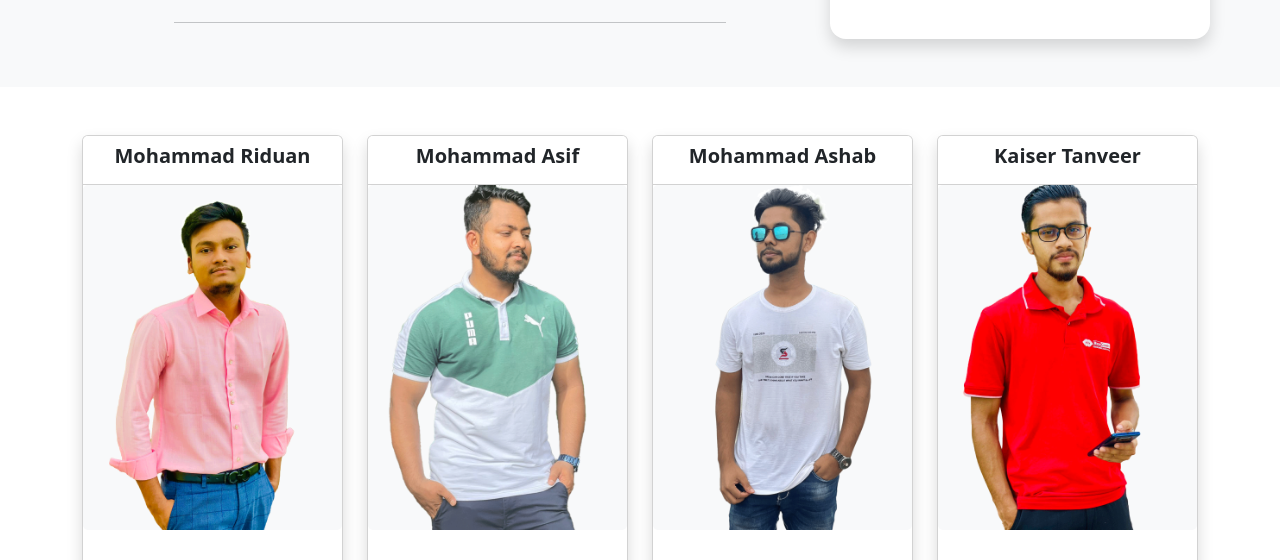
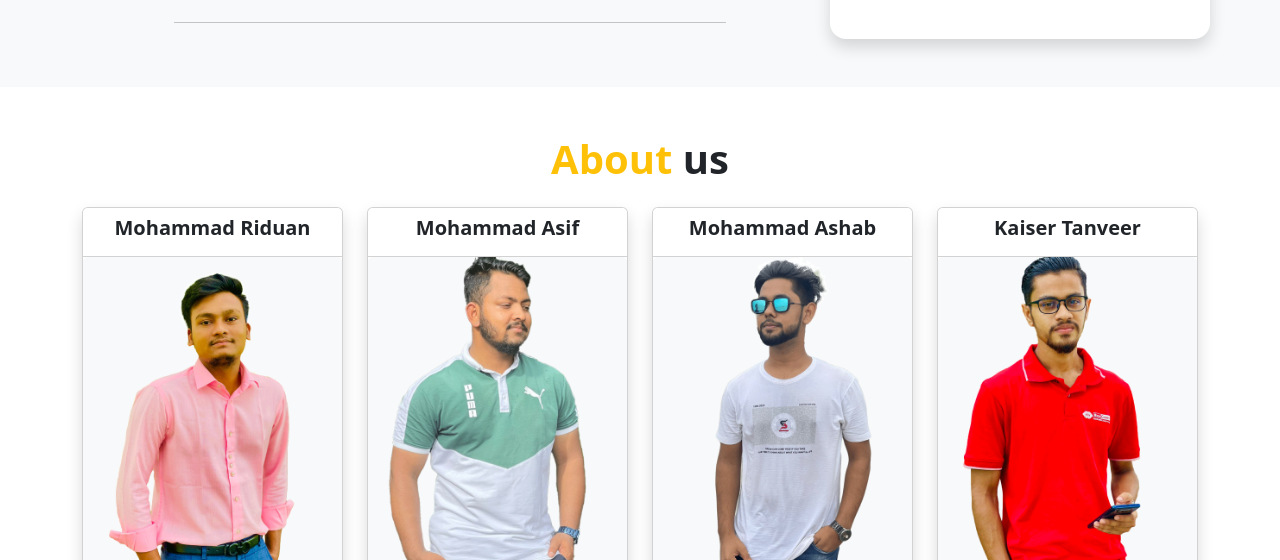
Before and after one commit to Kaiser-Tanveer/Visited-Side, a plain HTML site: page index.html in a window 1280 px wide. Shown: the part 2140-2700 px from the top of the page. Drawn offline with nearby package versions, Linux system fonts and the light colour scheme.

Commit message:
About title added

```diff
--- a/index.html
+++ b/index.html
@@ -301,6 +301,9 @@
     <!-- About-Section Satrts -->
     <section class="about py-5">
       <div class="container">
+        <h1 class="fw-bold text-center pb-3">
+          <span class="text-warning">About</span> us
+        </h1>
         <div class="row g-4">
           <div class="col-12 col-lg-3">
             <div class="card shadow">
```
